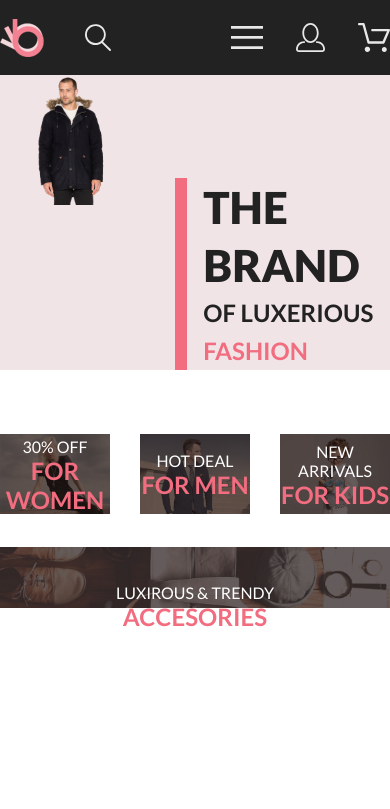
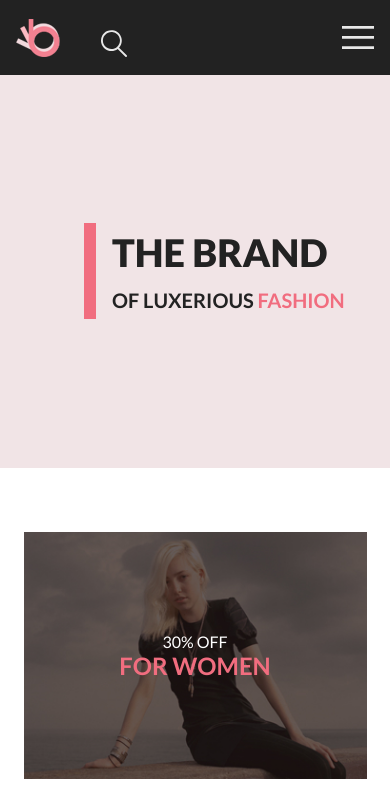
Before and after one commit to underzero41/HtmlCssLayout, a plain HTML site: page lesson11/index.html in a window 390 px wide. Shown: the top 809 px of the page. Drawn offline with Linux system fonts and the light colour scheme.

Commit message:
done hw 12

```diff
--- a/lesson11/index.html
+++ b/lesson11/index.html
@@ -57,7 +57,7 @@
                     </div>
                 </div>
                 <div class="sale__item sale__item__big">
-                    <img src="img/sibig.jpg" alt="sale__img" class="sale__item">
+                    <img src="img/sibig.jpg" alt="sale__img" class="sale__item__big">
                     <div class="sale__content sale__content__big">
                         <p class="sale__text">LUXIROUS & TRENDY</p>
                         <h3 class="sale__heading">ACCESORIES</h3>
@@ -135,6 +135,5 @@
             </div>
         </div>
     </div>
-
 </body>
 </html>
--- a/lesson11/style.css
+++ b/lesson11/style.css
@@ -298,3 +298,83 @@
       gap: 16px;
     }
   }
+
+  @media (max-width: 767px) {
+    .login__icon {
+      display: none;
+    }
+
+    .cart__icon {
+      display: none;
+    }
+
+    .header__left {
+      margin-left: 16px;
+      gap: 41px;
+    }
+
+    .search__icon {
+      margin-top: 12px;
+    }
+
+    .burger__menu {
+      margin-right: 16px;
+    }
+
+    .main__top__img {
+      display: none;
+    }
+
+    .promo__title {
+      font-size: 38px;
+    }
+
+    .promo__heading {
+      font-size: 20px;
+    }
+
+    .main__top__info {
+      margin-top: 148px;
+      margin-bottom: 149px;
+      margin-left: 45px;
+      margin-right: 45px;
+    }
+
+    .sale {
+      display: flex;
+      flex-wrap: wrap;
+      gap: 32px;
+      align-items: center;
+      justify-content: center;
+    }
+
+    .sale__item {
+      width: 343px;
+      height: 247px;
+    }
+
+    .sale__item__big {
+      min-height: 111px;
+      height: 111px;
+    }
+
+    .sale__content__big {
+      display: flex;
+      justify-content: flex-end;
+      align-items: center;
+    }
+
+    .main__catalog {
+      margin-top: -64px;
+    }
+
+    .main__catalog__content {
+      gap: 16.61px;
+    }
+
+    .main__button {
+      margin-top: 40.61px;
+      margin-bottom: 85px;
+    }
+
+  }
```
